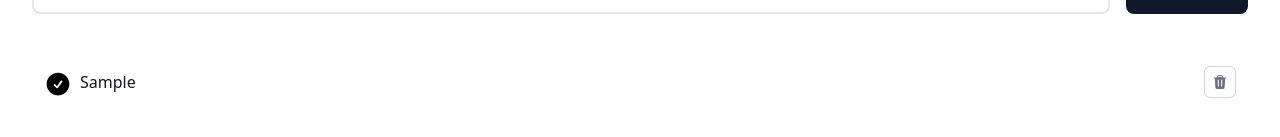
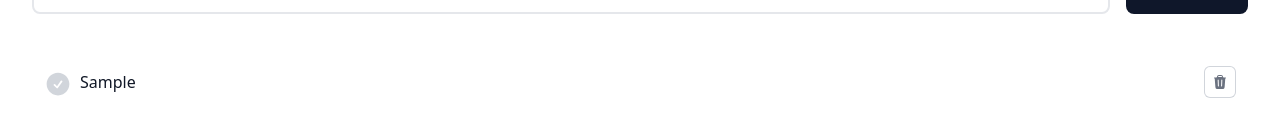
Before and after one commit to tonthowi/Todo-List-App, a React (Vite) app: page / in a window 1280 px wide. Both pictures are taken after typing "Sample" into the empty fields and a click on the button "Add Todo". Shown: the part 163-300 px from the top of the page. Built offline with nearby package versions, Linux system fonts and the light colour scheme.

Commit message:
Add todo input validation

```diff
--- a/package.json
+++ b/package.json
@@ -11,6 +11,7 @@
   },
   "dependencies": {
     "@heroicons/react": "^2.1.4",
+    "framer-motion": "^11.2.12",
     "react": "^18.3.1",
     "react-dom": "^18.3.1"
   },
--- a/src/components/AddTodo.jsx
+++ b/src/components/AddTodo.jsx
@@ -1,7 +1,7 @@
 import { useState } from 'react';
+import { ExclamationCircleIcon } from '@heroicons/react/20/solid';
 
-const Button = ({handleClick, text}) => {
-
+const Button = ({ handleClick, text }) => {
   return (
     <button
       className="transition ease-in-out hover:-translate-y-0.2 hover:scale-105 bg-slate-900 hover:bg-slate-700 text-white font-bold py-2 px-6 rounded-lg flex-none"
@@ -10,32 +10,50 @@ const Button = ({handleClick, text}) => {
     >
       {text}
     </button>
-    )
-}
+  );
+};
 
-const AddTodo = ({addTodo}) => {
+const AddTodo = ({ addTodo }) => {
   const [input, setInput] = useState('');
+  const [error, setError] = useState('');
+
   const handleSubmit = (e) => {
     e.preventDefault();
+    if (input.trim() === '') {
+      setError('Please enter a todo');
+      return;
+    }
     addTodo(input);
     setInput('');
-    }
+    setError('');
+  };
 
   return (
     <div className='mt-8 mb-8'>
       <form className='flex lg:gap-x-4 gap-y-4 lg:flex-row md:flex-col flex-col' onSubmit={handleSubmit}>
+        <div className="relative flex-auto">
           <input
             type="text"
             name="addTodo"
             value={input}
             onChange={(e) => setInput(e.target.value)}
             placeholder="Add a new todo..."
-                className="flex-auto border-2 border-gray-200 p-2 rounded-lg w-full focus:outline-none focus:ring-2 focus:ring-slate-900 focus:border-transparent transition ease-in-out focus:bg-opacity-0 delay-50"
+            className={`border-2 p-2 rounded-lg w-full focus:outline-none focus:ring-2 focus:border-transparent transition ease-in-out focus:bg-opacity-0 delay-50 ${
+              error ? 'border-red-500 focus:ring-red-500' : 'border-gray-200 focus:ring-slate-900'
+            }`}
           />
-            <Button text={"Add Todo "} />
+          {error && (
+            <ExclamationCircleIcon
+              className="absolute right-2 top-3 h-5 w-5 text-red-500"
+              aria-hidden="true"
+            />
+          )}
+        </div>
+        {error && <p className="text-red-600">{error}</p>}
+        <Button text={"Add Todo"} />
       </form>
     </div>
-    )
-}
+  );
+};
 
 export default AddTodo;
--- a/src/components/TodoItem.jsx
+++ b/src/components/TodoItem.jsx
@@ -1,4 +1,5 @@
 import { CheckCircleIcon, TrashIcon } from '@heroicons/react/24/solid'
+import { motion } from 'framer-motion';
 
 const DeleteButton = ({ handleClick }) => {
 
@@ -19,7 +20,13 @@ const DeleteButton = ({ handleClick }) => {
 
 const TodoItem = ({ todo, toggleComplete, deleteTodo }) => {
   return (
-    <li className="relative flex items-center justify-between gap-x-2 pl-0 pr-3 hover:bg-gray-50">
+    <motion.li
+        className="relative flex items-center justify-between gap-x-2 pl-0 pr-3 hover:bg-gray-50"
+        initial={{ opacity: 0, y: -10 }}
+        animate={{ opacity: 1, y: 0 }}
+        exit={{ opacity: 0, y: -10 }}
+        transition={{ duration: 0.3 }}
+    >
       <div className="relative flex items-center py-6 transition ease-in-out hover:-translate-y-0.2 hover:scale-105">
 
         <div className="ml-3 flex h-6">
@@ -32,7 +39,7 @@ const TodoItem = ({ todo, toggleComplete, deleteTodo }) => {
             /> */}
 
             <CheckCircleIcon
-                className={`cursor-pointer h-7 w-7 text-grey-200 ${todo.completed ? 'line-through text-green-600' : ''}`}
+                className={`cursor-pointer h-7 w-7 ${todo.completed ? 'transition ease-in-out duration-150 text-green-600' : 'text-gray-300'}`}
                 id={todo.text}
                 type="checkbox"
                 checked={todo.completed}
@@ -43,14 +50,14 @@ const TodoItem = ({ todo, toggleComplete, deleteTodo }) => {
             <span
             htmlFor={todo.text}
             onClick={() => toggleComplete(todo.id)}
-            className={`cursor-pointer font-medium text-gray-900 ${todo.completed ? 'line-through text-green-600' : ''}`}
+            className={`cursor-pointer font-medium ${todo.completed ? 'line-through text-green-600' : 'text-gray-900'}`}
             >
             {todo.text}
             </span>
         </div>
       </div>
       <DeleteButton handleClick={() => deleteTodo(todo.id)} />
-    </li>
+    </motion.li>
 
   );
 };
--- a/src/components/TodoList.jsx
+++ b/src/components/TodoList.jsx
@@ -1,5 +1,5 @@
 import TodoItem from "./TodoItem";
-import {FaceFrownIcon} from '@heroicons/react/24/outline'
+import { AnimatePresence } from "framer-motion";
 
 const TodoList = ({todos = [], toggleComplete, deleteTodo}) => {
     if (todos.length === 0) {
@@ -12,6 +12,7 @@ const TodoList = ({todos = [], toggleComplete, deleteTodo}) => {
     }
     return (
         <ul className="mx-auto divide-y divide-gray-100">
+            <AnimatePresence>
             {todos.map((todo) => (
                 <TodoItem
                     key={todo.id}
@@ -20,6 +21,7 @@ const TodoList = ({todos = [], toggleComplete, deleteTodo}) => {
                     deleteTodo={deleteTodo}
                 />
             ))}
+        </AnimatePresence>
         </ul>
     )
 }
```
Also changed, not shown: 1 other file (tests, documents, lock files or other folders). Lines whose indentation alone changed are shown as unchanged.
